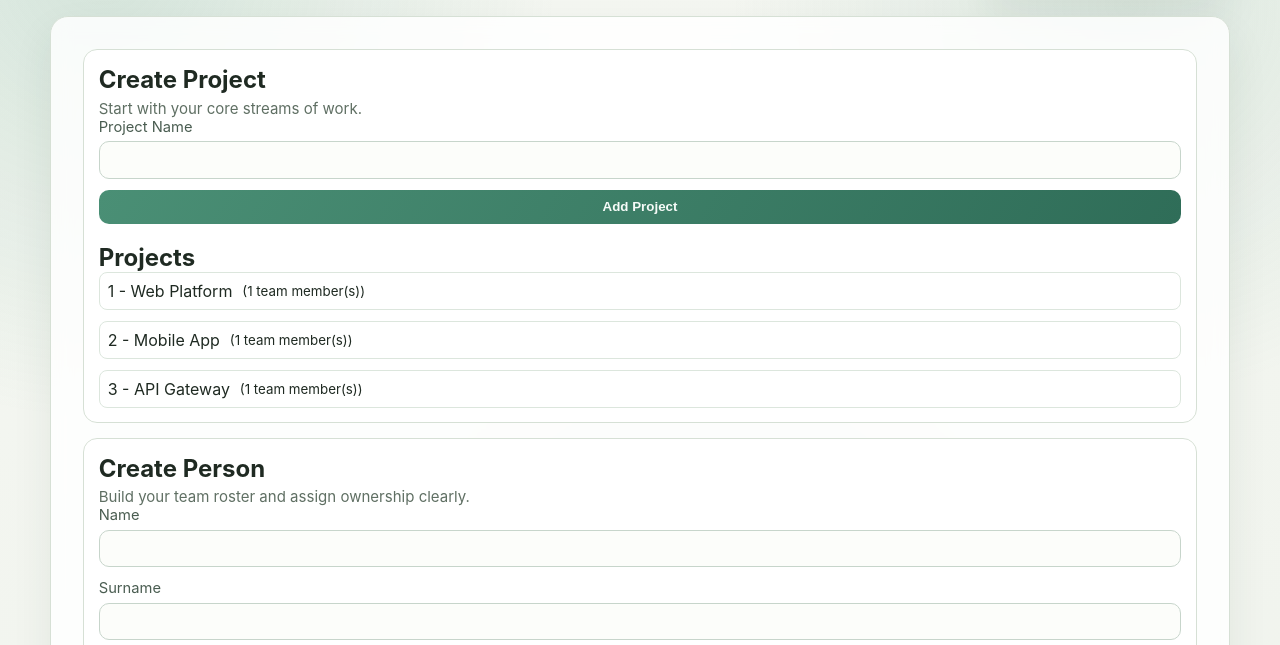
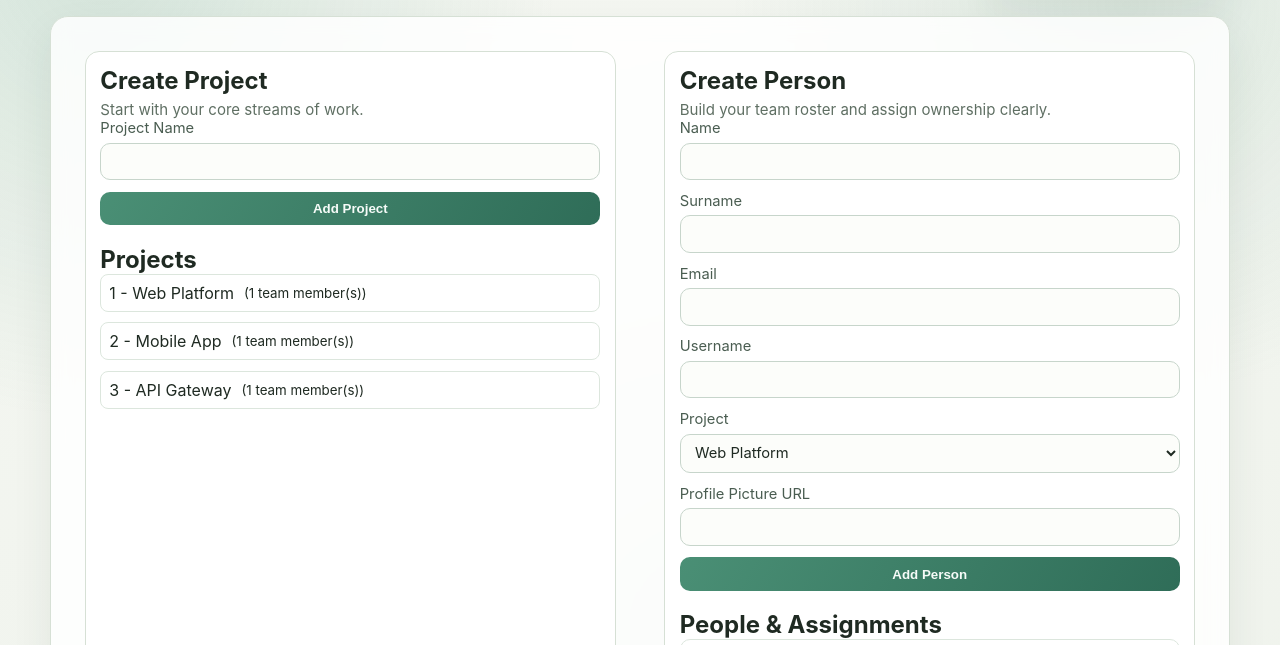
Before and after one commit to encryptd0/bug-tracking-system, a plain HTML site: page manage.html in a window 1280 px wide. Shown: the part 115-760 px from the top of the page. Drawn offline with Linux system fonts and the light colour scheme.

Commit message:
fixed formating and look

```diff
--- a/styles.css
+++ b/styles.css
@@ -119,7 +119,7 @@
   backdrop-filter: blur(10px);
 }
 
-.panel.active { display: block;}
+.panel.active { display: grid;}
 
 .section-head {
   margin-bottom: 0.7rem;
@@ -151,7 +151,7 @@
   border: 1px solid var(--line);
   border-radius: 14px;
   padding: 0.92rem;
-  margin: 0.9rem;
+  margin: 1rem;
 }
 
 .dashboard-card h3 { margin-bottom: 0.45rem; }
@@ -268,7 +268,7 @@
 
 .split {
   display: grid;
-  grid-template-columns: 1fr 1fr;
+  grid-template-columns: repeat(auto-fit, minmax(250px, 1fr));
   gap: 1rem;
 }
 
```
